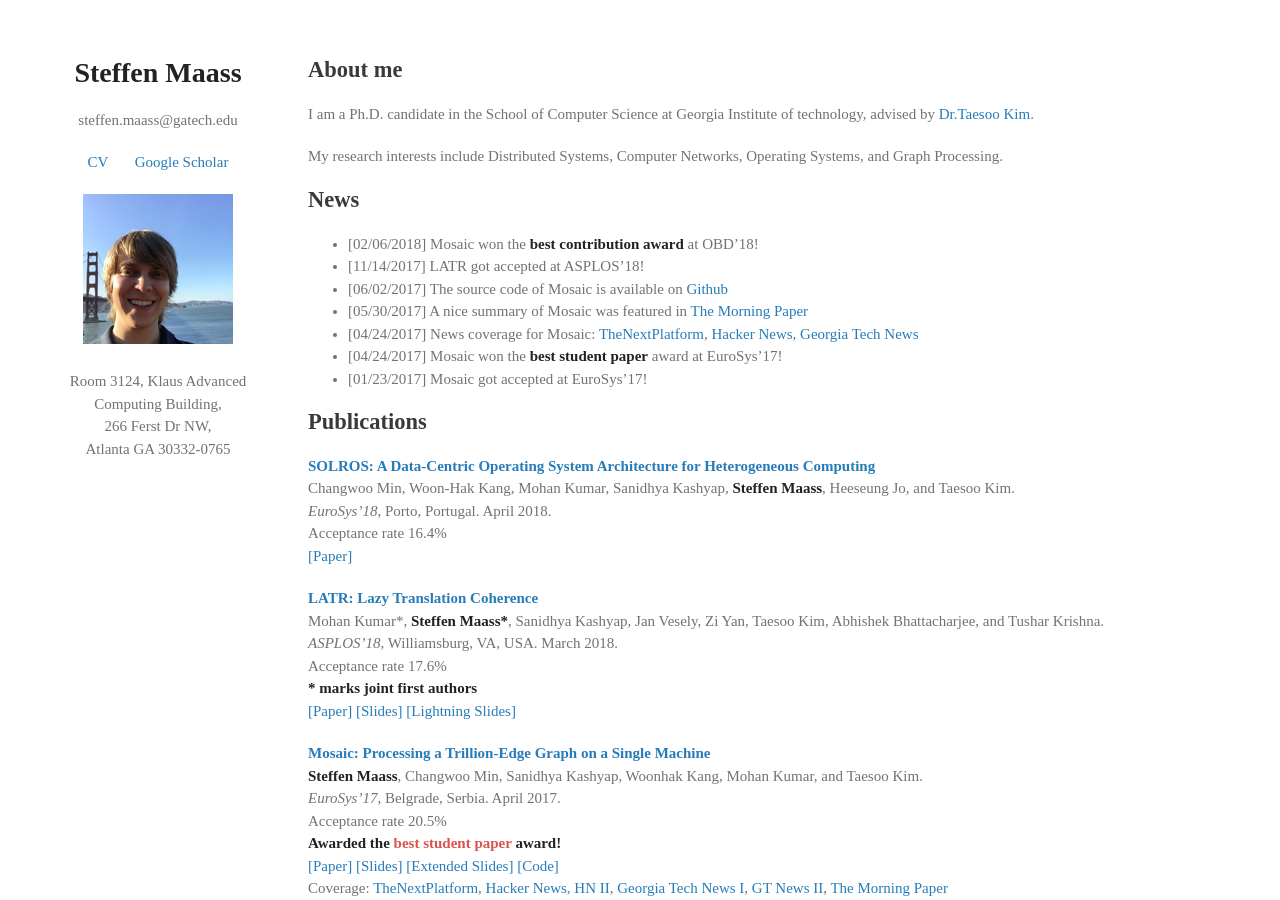
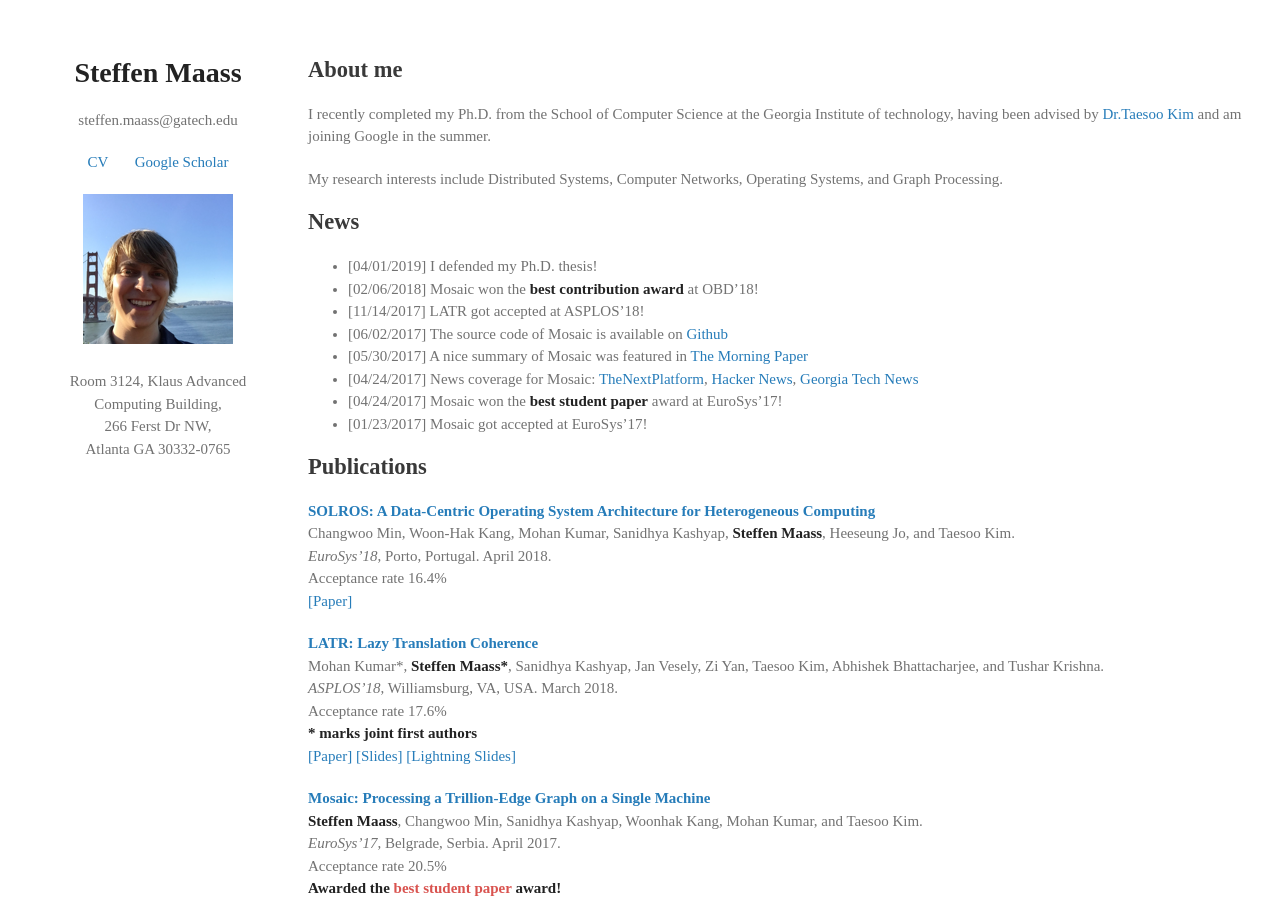
Before and after one commit to steffen-maass/steffen-maass.github.io, a Jekyll site: the page built from index.md, in a window 1280 px wide and 900 px high. Built offline with Jekyll 4.4.1, drawn with Linux system fonts in a browser that asks for light colours; our own code applies the rules of GitHub Pages for plain Markdown files; some of the changed text lies outside the part shown.

Commit message:
Website updates: I'm done!

```diff
--- a/index.md
+++ b/index.md
@@ -1,13 +1,15 @@
 ## About me
 
-I am a Ph.D. candidate in the School of Computer Science at Georgia Institute of
-technology, advised by [Dr.Taesoo Kim](https://taesoo.kim/).
+I recently completed my Ph.D. from the School of Computer Science at the
+Georgia Institute of technology, having been advised by [Dr.Taesoo
+Kim](https://taesoo.kim/) and am joining Google in the summer.
 
 My research interests include Distributed Systems, Computer Networks, Operating
 Systems, and Graph Processing.
 
 ## News
 
+* [04/01/2019] I defended my Ph.D. thesis\!
 * [02/06/2018] Mosaic won the **best contribution award** at OBD'18\!
 * [11/14/2017] LATR got accepted at ASPLOS'18\!
 * [06/02/2017] The source code of Mosaic is available on [Github](https://github.com/sslab-gatech/mosaic/)
@@ -78,3 +80,5 @@ _Poster @ NDSI'17_, Boston, MA. USA. March 2017
 **[Network Function Fault Isolation in a Single Address Space](./data/nfv-fault-poster-nsdi17.pdf)**
 Mohan Kumar, **Steffen Maass**, and Taesoo Kim
 _Poster @ NDSI'17_, Boston, MA. USA. March 2017
+
+Special greetings to my friend Uwe\!
```
Also changed, not shown: 1 other file.
